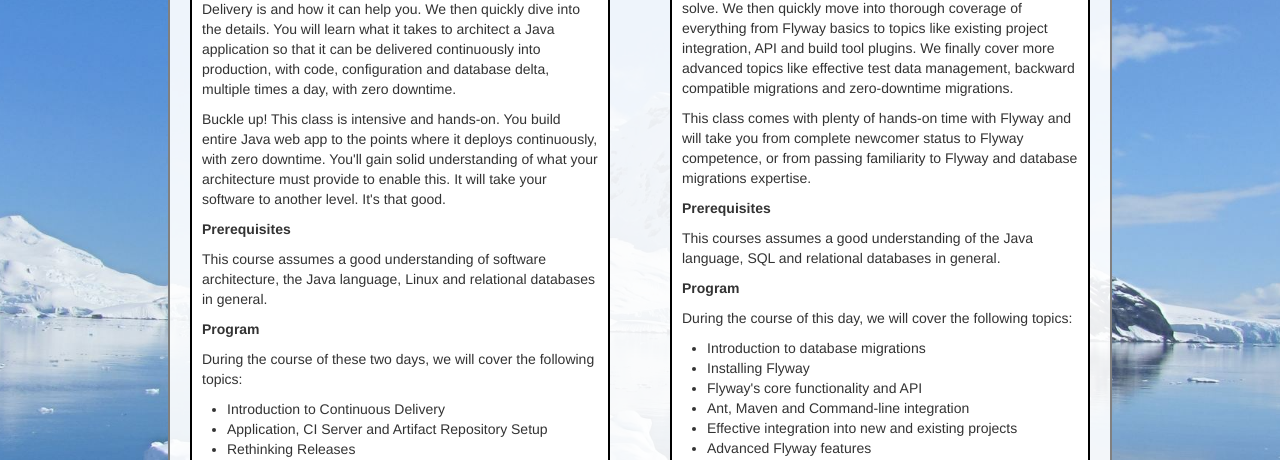
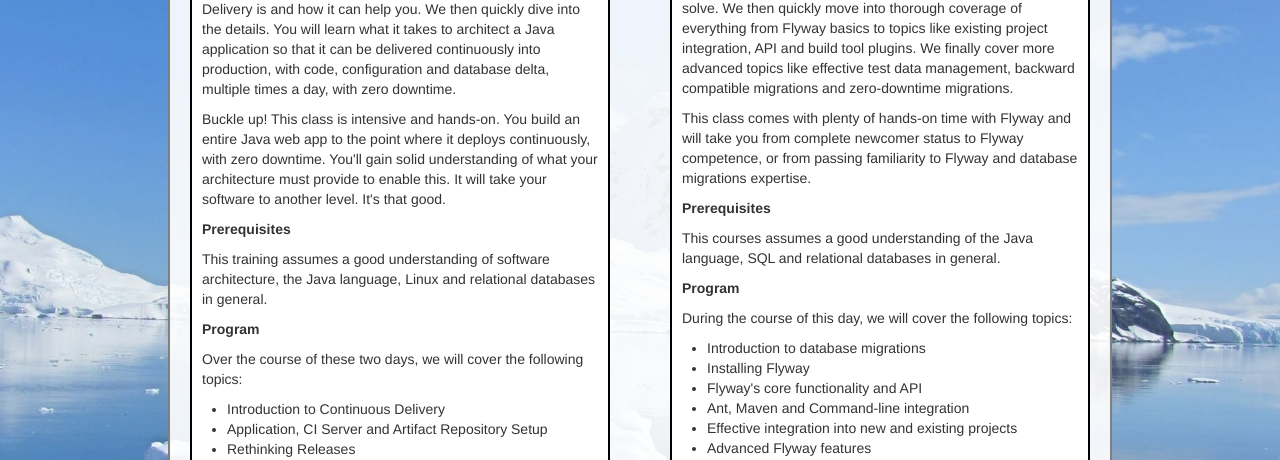
Before and after one commit to axelfontaine/axelfontaine.com, a Jekyll site: the page built from index.html, in a window 1280 px wide and 900 px high, scrolled down 3002 px. Shown: the part 149-609 px from the top of the window. Built offline with Jekyll 4.4.1, drawn with Linux system fonts in a browser that asks for light colours; comment, search, counter and statistics services are not loaded.

Commit message:
Fixed typos

```diff
--- a/index.html
+++ b/index.html
@@ -285,7 +285,7 @@ pill: home
                 </p>
 
                 <p class="section-text">
-                    Buckle up! This class is intensive and hands-on. You build entire Java web app to the points where
+                    Buckle up! This class is intensive and hands-on. You build an entire Java web app to the point where
                     it deploys continuously, with zero downtime. You'll gain solid understanding of what your
                     architecture must provide to enable this. It will take your software to another level. It's that
                     good.</p>
@@ -293,13 +293,13 @@ pill: home
                 <p class="section-head">Prerequisites</p>
 
                 <p class="section-text">
-                    This course assumes a good understanding of software architecture, the Java language,
+                    This training assumes a good understanding of software architecture, the Java language,
                     Linux and relational databases in general.
                 </p>
 
                 <p class="section-head">Program</p>
 
-                <p class="section-text">During the course of these two days, we will cover the following topics:</p>
+                <p class="section-text">Over the course of these two days, we will cover the following topics:</p>
                 <ul class="section-text">
                     <li>Introduction to Continuous Delivery</li>
                     <li>Application, CI Server and Artifact Repository Setup</li>
```
